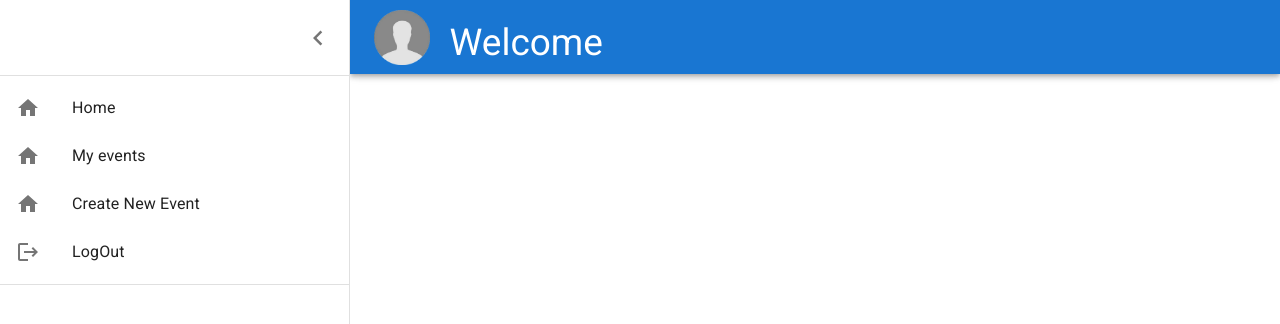
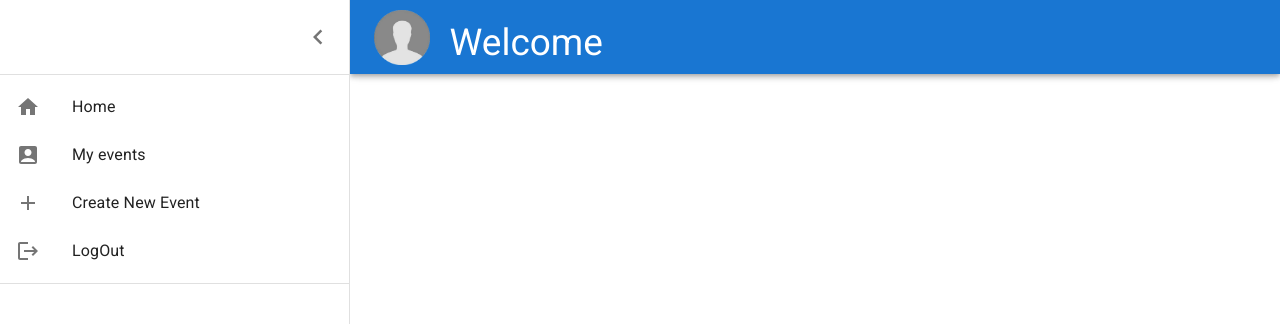
Before and after one commit to wshi9124/Sports-park-organizer, a React (Create React App) app in the folder client/: page /home in a window 1280 px wide. Both pictures are taken after a click on the button "open drawer". Shown: the top 324 px of the page. Built offline with nearby package versions, Linux system fonts and the light colour scheme; no server answers.

Commit message:
fix navbar

```diff
--- a/client/src/AuthProvider.jsx
+++ b/client/src/AuthProvider.jsx
@@ -4,7 +4,6 @@ const AuthContext = createContext({})
 
 export function AuthProvider({children}) {
     const [user, setUser] = useState({})
-
 
     return(
         <AuthContext.Provider value= {{
--- a/client/src/CommonComponents/NavBar.jsx
+++ b/client/src/CommonComponents/NavBar.jsx
@@ -20,6 +20,8 @@ import ListItemButton from '@mui/material/ListItemButton';
 import ListItemIcon from '@mui/material/ListItemIcon';
 import ListItemText from '@mui/material/ListItemText';
 import HomeIcon from '@mui/icons-material/Home';
+import AccountBoxIcon from '@mui/icons-material/AccountBox';
+import AddIcon from '@mui/icons-material/Add';
 
 
 const drawerWidth = 350;
@@ -98,7 +100,7 @@ function NavBar() {
         open={open}
       >
         <DrawerHeader>
-          <IconButton onClick={handleDrawerClose} style={{height:'75px'}}>
+          <IconButton onClick={handleDrawerClose} style={{height:'74px'}}>
             {theme.direction === 'ltr' ? <ChevronLeftIcon style={{height:'30px', width:'30px'}}/> : <ChevronRightIcon />}
           </IconButton>
         </DrawerHeader>
@@ -115,7 +117,7 @@ function NavBar() {
             <ListItem key="My Events" disablePadding >
               <ListItemButton onClick={() => navigate("/myEvents")}>
                 <ListItemIcon>
-                  <HomeIcon />
+                  <AccountBoxIcon />
                 </ListItemIcon >
                 <ListItemText primary="My events" />
               </ListItemButton>
@@ -123,7 +125,7 @@ function NavBar() {
             <ListItem key="Create New Event" disablePadding >
               <ListItemButton onClick={() => navigate("/createNewEvent")}>
                 <ListItemIcon>
-                  <HomeIcon />
+                  <AddIcon />
                 </ListItemIcon >
                 <ListItemText primary="Create New Event" />
               </ListItemButton>
```
Also changed, not shown: client/src/utils/PrivateRoute.js (added, +10 -0 lines).
